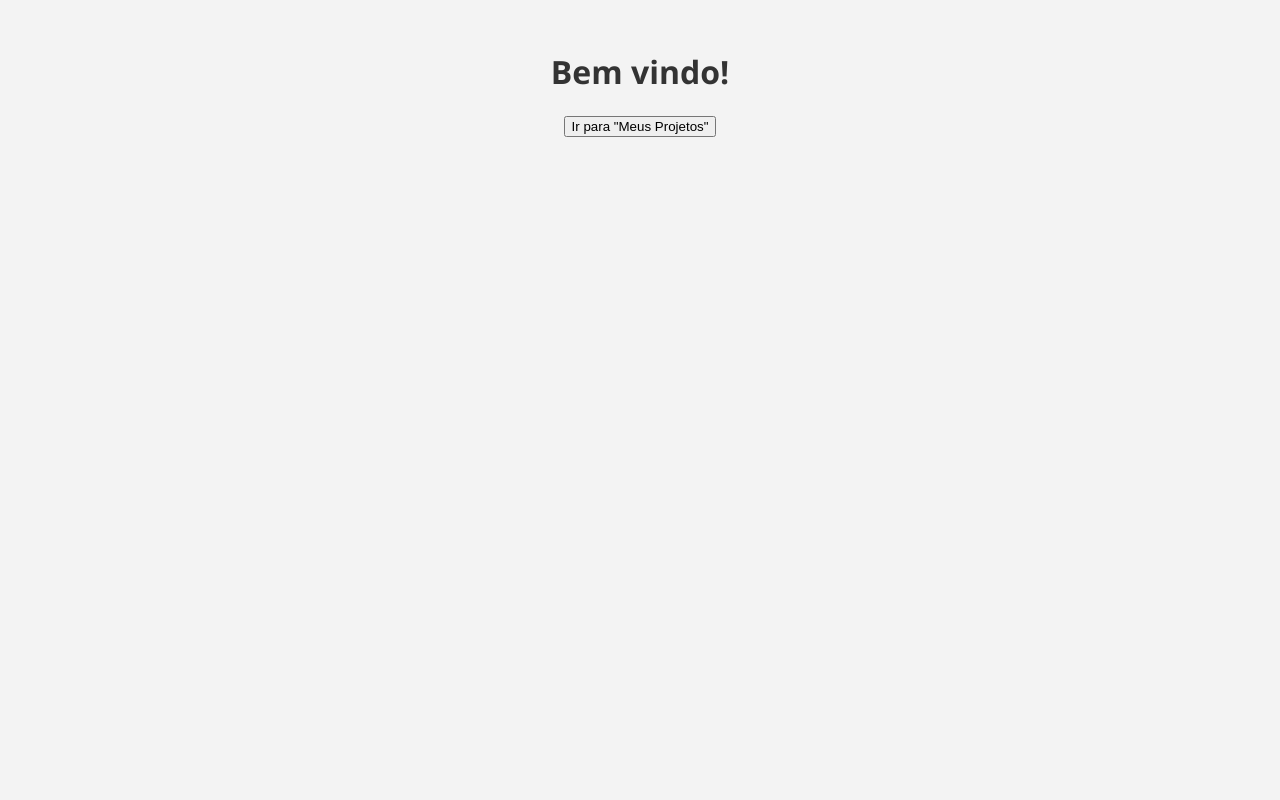
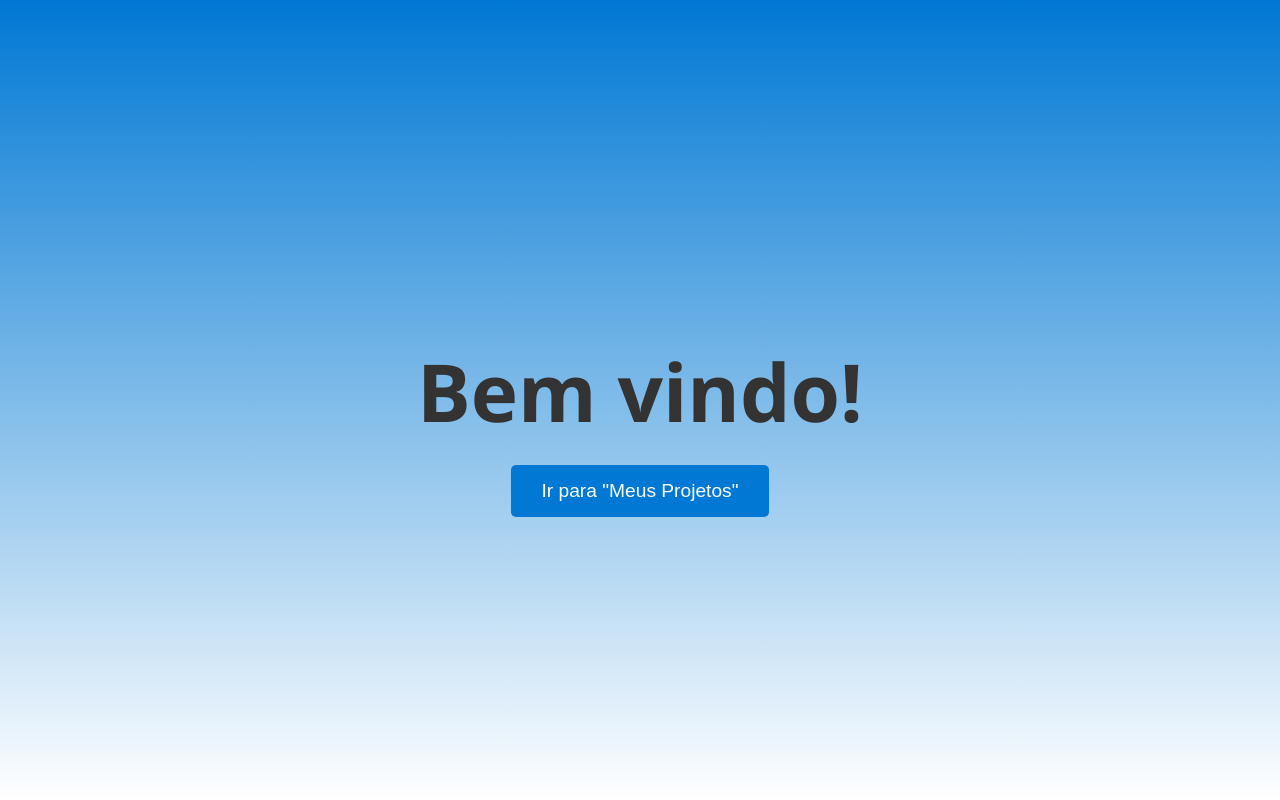
Before and after one commit to Zac-Milioli/Desafio-Agnes, a Vue app in the folder frontend/: page / in a window 1280 px wide. Built offline with nearby package versions, Linux system fonts and the light colour scheme.

Commit message:
melhora na página de boas vindas

```diff
--- a/frontend/src/components/WelcomeComponent.vue
+++ b/frontend/src/components/WelcomeComponent.vue
@@ -17,15 +17,45 @@
 </script>
 
 <style>
+html, body {
+  margin: 0;
+  padding: 0;
+  height: 100%;
+}
+
 .welcome {
   text-align: center;
-  margin-top: 50px;
+  height: 100vh;
+  display: flex;
+  flex-direction: column;
+  justify-content: center;
+  align-items: center;
+  background: linear-gradient(to bottom, #0078d4, #ffffff);
 }
+
 .fade-in {
   animation: fadeIn 2s;
+  font-size: 5em; /* Título grande */
+  margin-bottom: 20px;
 }
+
 @keyframes fadeIn {
   from { opacity: 0; }
   to { opacity: 1; }
 }
+
+button {
+  background-color: #0078d4; /* Azul da Microsoft */
+  color: white;
+  border: none;
+  padding: 15px 30px; /* Botão maior */
+  font-size: 1.2em;
+  cursor: pointer;
+  border-radius: 5px;
+  transition: background-color 0.3s;
+}
+
+button:hover {
+  background-color: #005a9e; /* Azul mais escuro ao passar o mouse */
+}
 </style>
```
